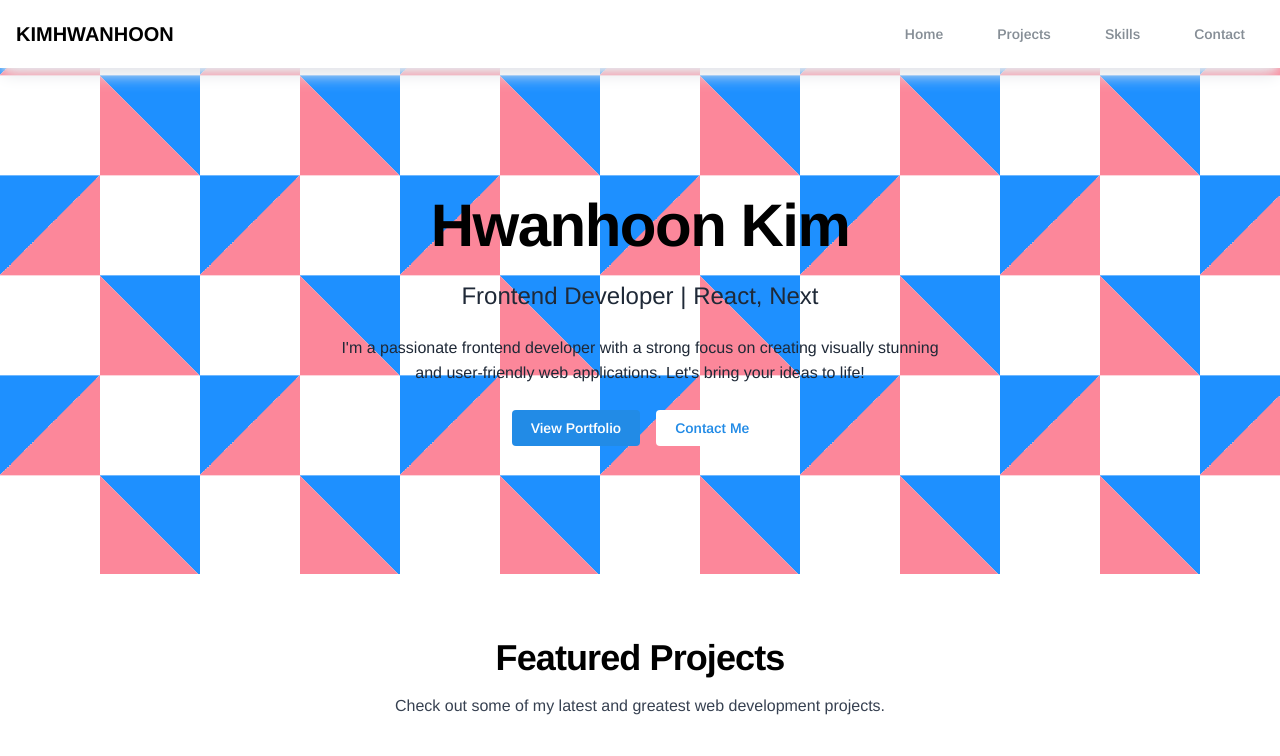
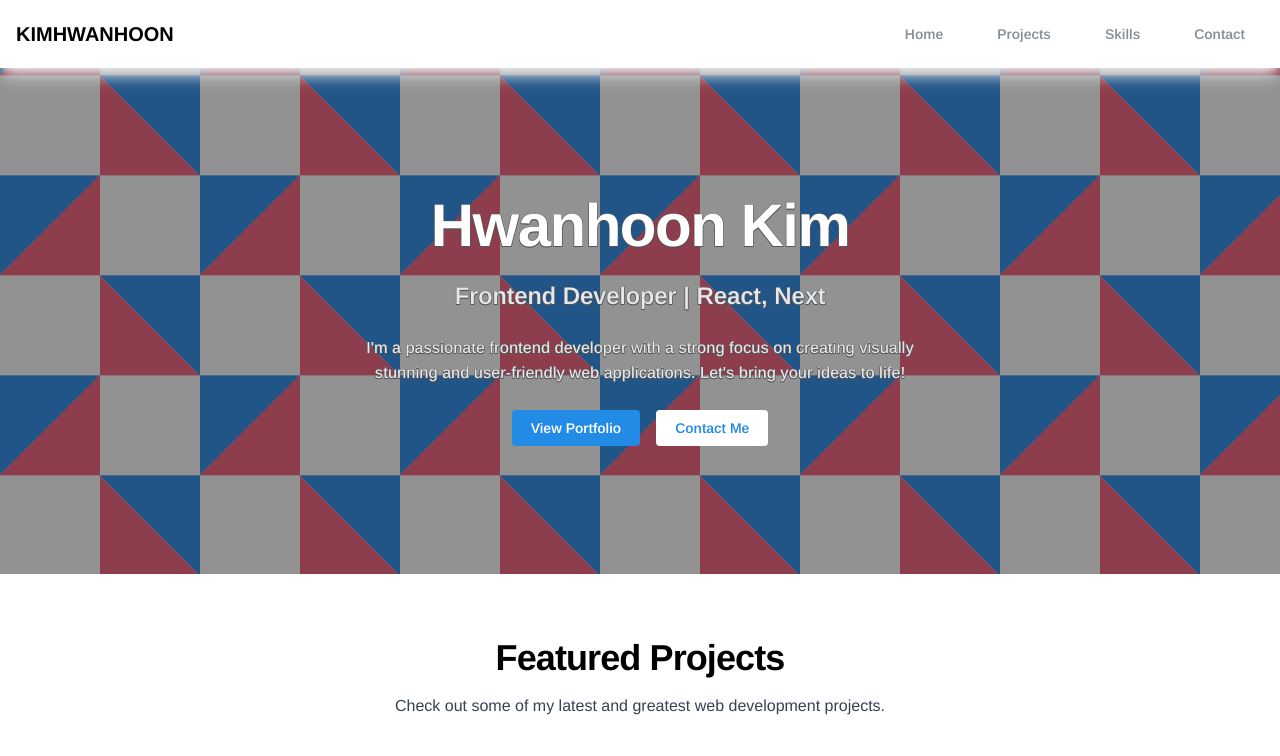
Before and after one commit to kimhwanhoon/portfolio, a Next.js app: page / in a window 1280 px wide. Shown: the top 756 px of the page. Built offline with nearby package versions, Linux system fonts and the light colour scheme; grey boxes are pictures that could not be loaded; a small style sheet from the web is missing.

Commit message:
tailwind plugin added for text shadow

```diff
--- a/app/globals.css
+++ b/app/globals.css
@@ -58,8 +58,8 @@
 .hero-bg {
   --s: 25vmin;
   --p: calc(var(--s) / 2);
-  --c1: rgb(252, 135, 154);
-  --c2: dodgerblue;
+  --c1: rgb(245, 74, 103);
+  --c2: rgb(12, 124, 235);
   --c3: white;
   --bg: var(--c3);
   --d: 10000ms;
--- a/components/heroes/Hero.tsx
+++ b/components/heroes/Hero.tsx
@@ -21,14 +21,19 @@ export const Hero = ({
 }: HeroProps) => {
   return (
     <section
-      className={`flex items-center justify-center py-20 md:py-32 ${twClassNameForBackground}`}
+      className={`relative flex items-center justify-center py-20 md:py-32 ${twClassNameForBackground}`}
     >
-      <div className="container space-y-6 px-4 text-center md:px-6">
-        <h1 className="text-4xl font-bold tracking-tight decoration-wavy md:text-6xl">
+      <div className="absolute left-0 top-0 z-10 h-full w-full bg-[#33333388]"></div>
+      <div className="container z-20 space-y-6 px-4 text-center md:px-6">
+        <h1 className="text-shadow-outline text-4xl font-bold tracking-tight text-white decoration-wavy md:text-6xl ">
           {title}
         </h1>
-        <p className="text-xl text-gray-800 md:text-2xl ">{subtitle}</p>
-        <p className="mx-auto max-w-[600px] text-gray-800 ">{content}</p>
+        <p className="text-shadow-outline text-xl font-semibold text-gray-200 md:text-2xl ">
+          {subtitle}
+        </p>
+        <p className="text-shadow-outline mx-auto max-w-[600px] font-medium text-gray-200">
+          {content}
+        </p>
         <div className="flex justify-center gap-4">
           <Button
             className="hover-effect-mild"
--- a/tailwind.config.ts
+++ b/tailwind.config.ts
@@ -15,8 +15,24 @@ const config: Config = {
       xl: "1536px",
       "2xl": "1980px",
     },
-    extend: {},
+    extend: {
+      textShadow: {
+        outline:
+          "0.5px 0.5px 0px #555555, -0.5px -0.5px 0px #555555, 0.5px -0.5px 0px #555555, -0.5px 0.5px 0px #555555",
+      },
+    },
   },
-  plugins: [],
+  plugins: [
+    function ({ addUtilities }: any) {
+      const newUtilities = {
+        ".text-shadow-outline": {
+          textShadow:
+            "0.5px 0.5px 0px #555555, -0.5px -0.5px 0px #555555, 0.5px -0.5px 0px #555555, -0.5px 0.5px 0px #555555",
+        },
+      };
+
+      addUtilities(newUtilities, ["responsive", "hover"]);
+    },
+  ],
 };
 export default config;
```
